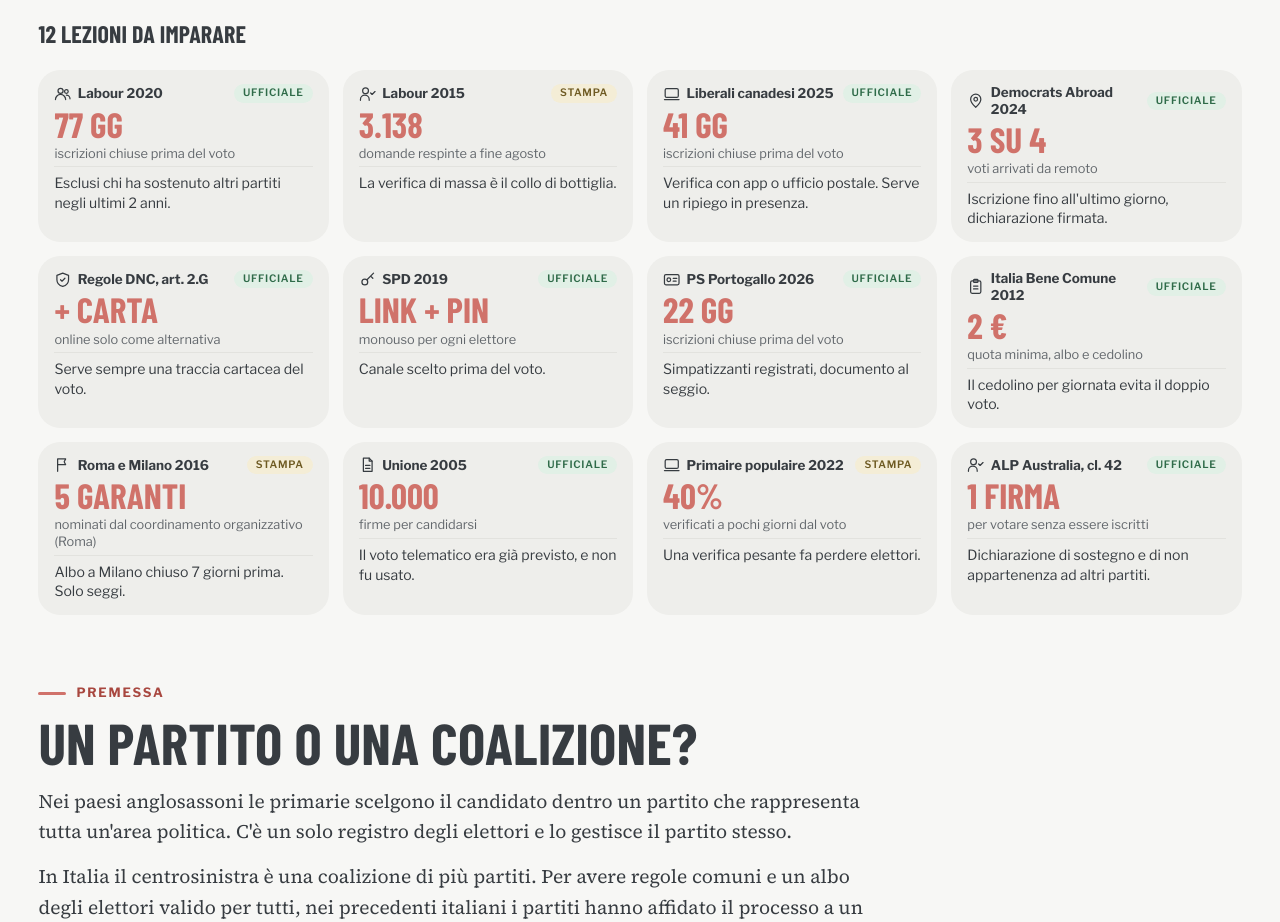
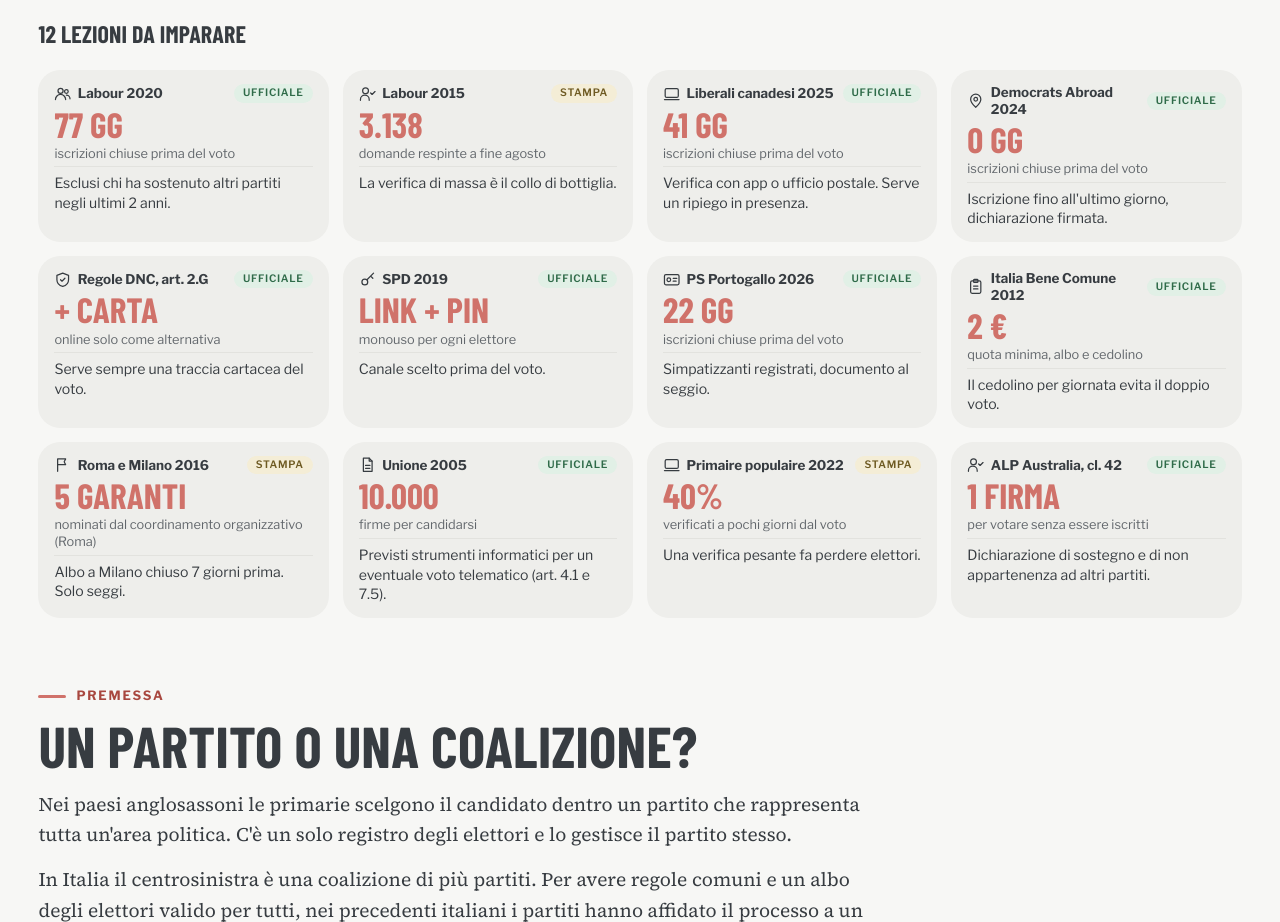
Before and after one commit to alessandroalberti-researchunit/primarie-coalizione, a plain HTML site: page index.html in a window 1280 px wide. Shown: the part 2036-2958 px from the top of the page. Drawn offline with nearby package versions, Linux system fonts and the light colour scheme; a web font is replaced by a local one.

Commit message:
Toglie dalle lezioni due dati non presenti nello studio
Co-Authored-By: Claude Sonnet 5.5 <noreply@anthropic.com>

```diff
--- a/index.html
+++ b/index.html
@@ -1050,13 +1050,13 @@ const CASES=[
  ['Labour 2020','people','77 gg','iscrizioni chiuse prima del voto','Esclusi chi ha sostenuto altri partiti negli ultimi 2 anni.','doc'],
  ['Labour 2015','usercheck','3.138','domande respinte a fine agosto','La verifica di massa è il collo di bottiglia.','sec'],
  ['Liberali canadesi 2025','laptop','41 gg','iscrizioni chiuse prima del voto','Verifica con app o ufficio postale. Serve un ripiego in presenza.','doc'],
- ['Democrats Abroad 2024','pin','3 su 4','voti arrivati da remoto','Iscrizione fino all\'ultimo giorno, dichiarazione firmata.','doc'],
+ ['Democrats Abroad 2024','pin','0 gg','iscrizioni chiuse prima del voto','Iscrizione fino all\'ultimo giorno, dichiarazione firmata.','doc'],
  ['Regole DNC, art. 2.G','shield','+ carta','online solo come alternativa','Serve sempre una traccia cartacea del voto.','doc'],
  ['SPD 2019','key','Link + PIN','monouso per ogni elettore','Canale scelto prima del voto.','doc'],
  ['PS Portogallo 2026','idcard','22 gg','iscrizioni chiuse prima del voto','Simpatizzanti registrati, documento al seggio.','doc'],
  ['Italia Bene Comune 2012','clip','2 €','quota minima, albo e cedolino','Il cedolino per giornata evita il doppio voto.','doc'],
  ['Roma e Milano 2016','flag','5 garanti','nominati dal coordinamento organizzativo (Roma)','Albo a Milano chiuso 7 giorni prima. Solo seggi.','sec'],
- ['Unione 2005','file','10.000','firme per candidarsi','Il voto telematico era già previsto, e non fu usato.','doc'],
+ ['Unione 2005','file','10.000','firme per candidarsi','Previsti strumenti informatici per un eventuale voto telematico (art. 4.1 e 7.5).','doc'],
  ['Primaire populaire 2022','laptop','40%','verificati a pochi giorni dal voto','Una verifica pesante fa perdere elettori.','sec'],
  ['ALP Australia, cl. 42','usercheck','1 firma','per votare senza essere iscritti','Dichiarazione di sostegno e di non appartenenza ad altri partiti.','doc']
 ];
```
Also changed, not shown: 1 other file.
